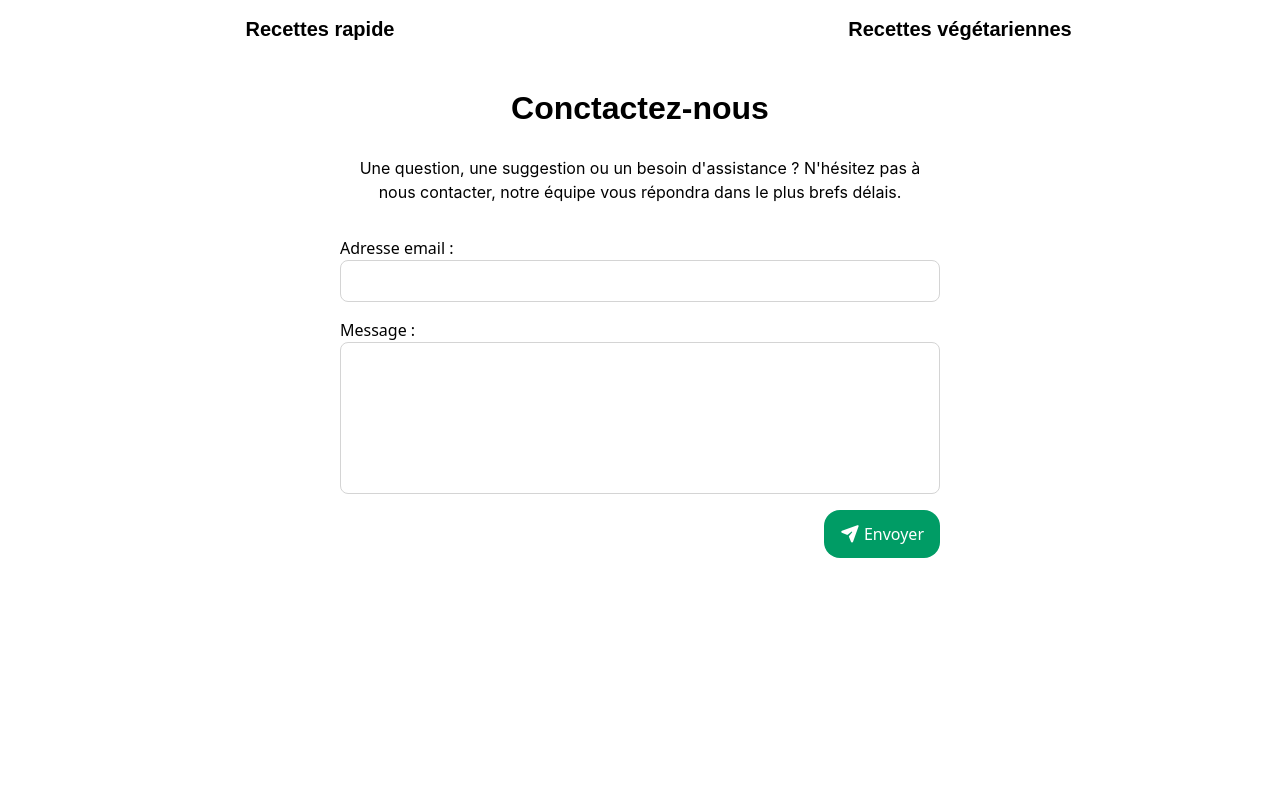
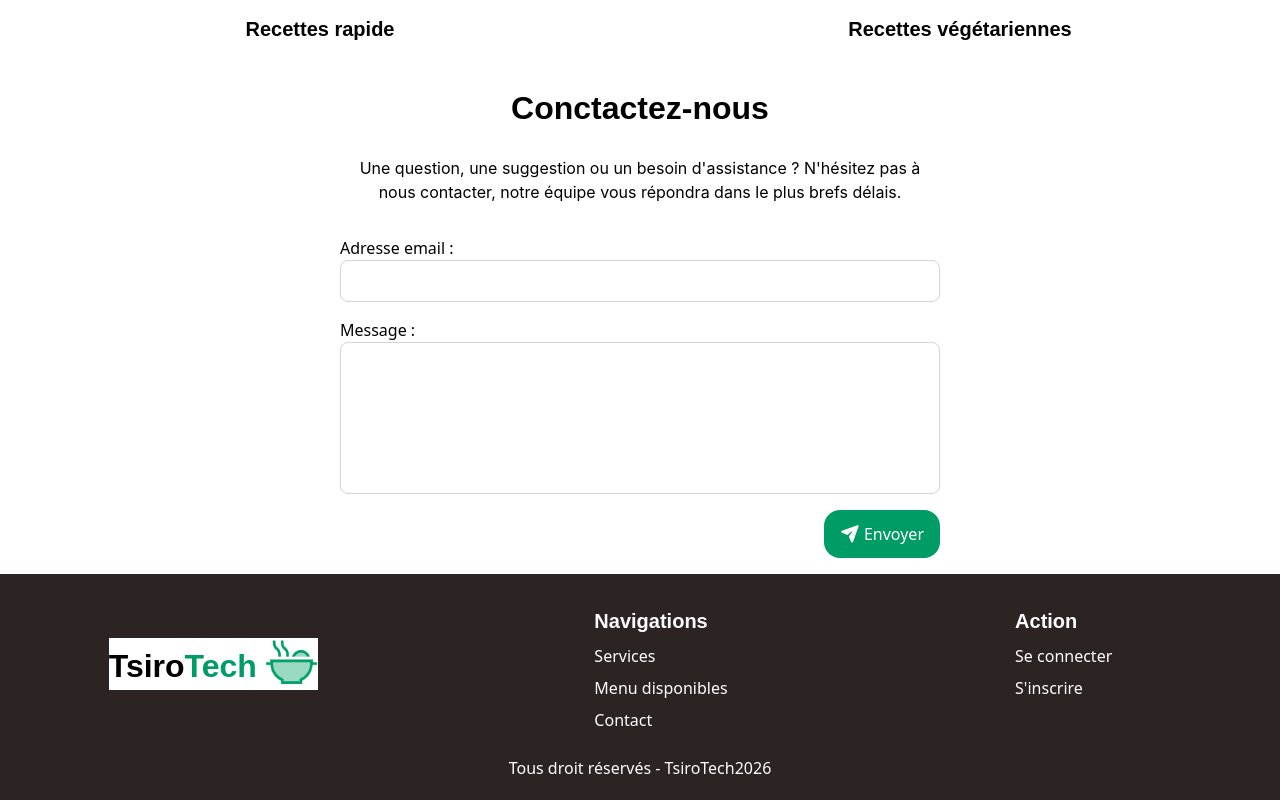
Before and after one commit to nambinintsoaJoseph/tsirotech, a React (Vite) app: page / in a window 1280 px wide. Shown: the part 2665-3465 px from the top of the page. Before the commit the page ends 3223 px from the top, so only its background shows below. Built offline with nearby package versions, Linux system fonts and the light colour scheme.

Commit message:
feat(index): footer

```diff
--- a/src/pages/Home/index.jsx
+++ b/src/pages/Home/index.jsx
@@ -5,6 +5,7 @@ import Button from '../../components/Button';
 import services from '../../data/services';
 import Service from '../../components/Service';
 import menu_disponible from '../../data/menu_disponible';
+import Logo from '../../components/Logo';
 
 function Home() {
     return (
@@ -185,6 +186,51 @@ function Home() {
                     </form>
                 </div>
             </div>
+
+            {/* Footer */}
+            <footer className="mt-4 bg-tsirotech-footer grid grid-row-3 grid-cols-2 md:grid-rows-[1fr,60px] md:grid-cols-3">
+                <div className="col-span-2 mx-auto my-4 md:col-span-1 md:mt-16">
+                    <div className="bg-white w-fit">
+                        <Logo />
+                    </div>
+                </div>
+
+                <div className="col-span-2 flex justify-between px-6 py-2 md:col-span-2 md:justify-around md:pt-8">
+                    <div className="text-white">
+                        <div>
+                            <h3 className="font-outfit font-bold text-[20px]">
+                                Navigations
+                            </h3>
+                        </div>
+
+                        <div className="space-y-2">
+                            <p className="pt-2">Services</p>
+                            <p>Menu disponibles</p>
+                            <p>Contact</p>
+                        </div>
+                    </div>
+
+                    <div className="text-white space-y-2">
+                        <div>
+                            <h3 className="font-outfit font-bold text-[20px]">
+                                Action
+                            </h3>
+                        </div>
+
+                        <div className="space-y-2">
+                            <p>Se connecter</p>
+                            <p>S'inscrire</p>
+                        </div>
+                    </div>
+                </div>
+
+                <div className="col-span-2 p-4 text-white md:col-span-3 md:h-fit md:pt-4">
+                    <p className="text-center">
+                        Tous droit réservés - TsiroTech
+                        {new Date().getUTCFullYear()}
+                    </p>
+                </div>
+            </footer>
         </div>
     );
 }
```
